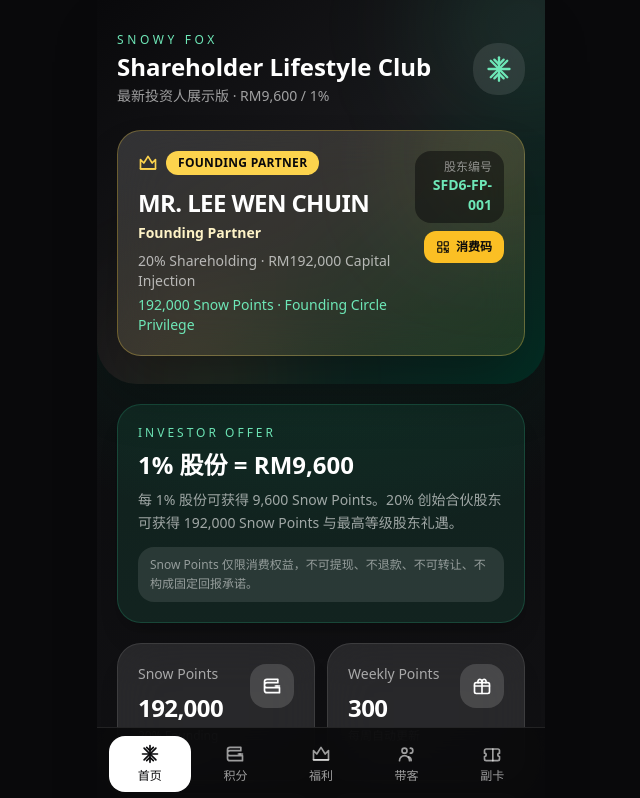
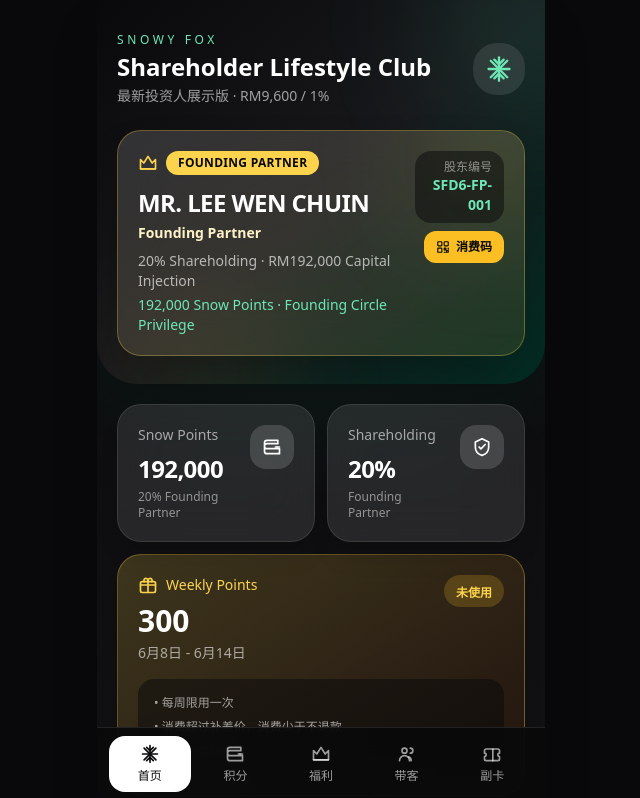
Before and after one commit to DSSB2919/sfd6-shareholder-app, a Next.js app: page / in a window 1280 px wide. Shown: the top 798 px of the page, without its empty margins (319-959 px from the left). Built offline with nearby package versions, Linux system fonts and the light colour scheme.

Commit message:
ui: 简化首页，优化Weekly Points显示，移除投资卡片和Family Cards

```diff
--- a/app/page.tsx
+++ b/app/page.tsx
@@ -24,50 +24,67 @@
   referral_code: 'SFD6-FP-2026',
 };
 
+// 获取本周日期范围
+function getWeekRange(): string {
+  const now = new Date();
+  const dayOfWeek = now.getDay(); // 0 = Sunday, 1 = Monday
+  const diffToMonday = dayOfWeek === 0 ? -6 : 1 - dayOfWeek;
+  const monday = new Date(now);
+  monday.setDate(now.getDate() + diffToMonday);
+  const sunday = new Date(monday);
+  sunday.setDate(monday.getDate() + 6);
+
+  const formatDate = (d: Date) => `${d.getMonth() + 1}月${d.getDate()}日`;
+  return `${formatDate(monday)} - ${formatDate(sunday)}`;
+}
+
 function HomeScreen({ setActive, onShowQR }: { setActive: (id: string) => void; onShowQR: () => void; }) {
+  const weekRange = getWeekRange();
+  const weeklyUsed = false; // TODO: 从API获取实际使用状态
+
   return (
     <div className="space-y-5 pb-28">
       <Header shareholder={shareholder} onShowQR={onShowQR} />
 
       <div className="px-5">
-        {/* Investment Card */}
-        <div className="mb-5 rounded-3xl border border-emerald-400/20 bg-emerald-400/10 p-5 text-white shadow-xl">
-          <p className="text-xs uppercase tracking-[0.25em] text-emerald-300">Investor Offer</p>
-          <h3 className="mt-2 text-2xl font-black">1% 股份 = RM9,600</h3>
-          <p className="mt-2 text-sm leading-relaxed text-white/60">
-            每 1% 股份可获得 9,600 Snow Points。20% 创始合伙股东可获得 192,000 Snow Points 与最高等级股东礼遇。
-          </p>
-          <p className="mt-3 rounded-2xl bg-white/10 px-3 py-2 text-xs leading-relaxed text-white/50">
-            Snow Points 仅限消费权益，不可提现、不退款、不可转让、不构成固定回报承诺。
-          </p>
-        </div>
-
-        {/* Stats Grid */}
+        {/* Stats Grid - 简化为3个 */}
         <div className="grid grid-cols-2 gap-3">
           <StatCard
             icon="wallet"
             label="Snow Points"
             value={shareholder.points_balance.toLocaleString()}
-            sub="20% Founding Partner"
-          />
-          <StatCard
-            icon="gift"
-            label="Weekly Points"
-            value={shareholder.weekly_points.toString()}
-            sub="每周自动更新"
+            sub={`${shareholder.share_percent}% ${shareholder.tier}`}
           />
           <StatCard
             icon="shield"
             label="Shareholding"
             value={`${shareholder.share_percent}%`}
-            sub={`${formatRM(shareholder.actual_investment_rm)} 注资`}
+            sub={shareholder.tier}
           />
-          <StatCard
-            icon="ticket"
-            label="Family Cards"
-            value="6"
-            sub="家属 / 商务副卡"
-          />
+        </div>
+
+        {/* Weekly Points 详细卡片 */}
+        <div className="mt-3 rounded-3xl border border-amber-300/30 bg-gradient-to-br from-amber-300/20 to-amber-950/30 p-5 text-white shadow-xl">
+          <div className="flex items-start justify-between">
+            <div>
+              <div className="flex items-center gap-2">
+                <Icon name="gift" className="h-5 w-5 text-amber-300" />
+                <span className="text-sm text-amber-300">Weekly Points</span>
+              </div>
+              <h3 className="mt-2 text-3xl font-black">{shareholder.weekly_points.toLocaleString()}</h3>
+              <p className="mt-1 text-sm text-white/60">{weekRange}</p>
+            </div>
+            <div className="rounded-full bg-amber-400/20 px-3 py-1">
+              <span className={`text-xs font-bold ${weeklyUsed ? 'text-white/50' : 'text-amber-300'}`}>
+                {weeklyUsed ? '已使用' : '未使用'}
+              </span>
+            </div>
+          </div>
+          <div className="mt-4 space-y-2 rounded-2xl bg-zinc-950/50 p-4 text-xs text-white/60">
+            <p>• 每周限用一次</p>
+            <p>• 消费超过补差价，消费少于不退款</p>
+            <p>• 每周一自动重置</p>
+          </div>
         </div>
 
         {/* Referral Code Card */}
```
